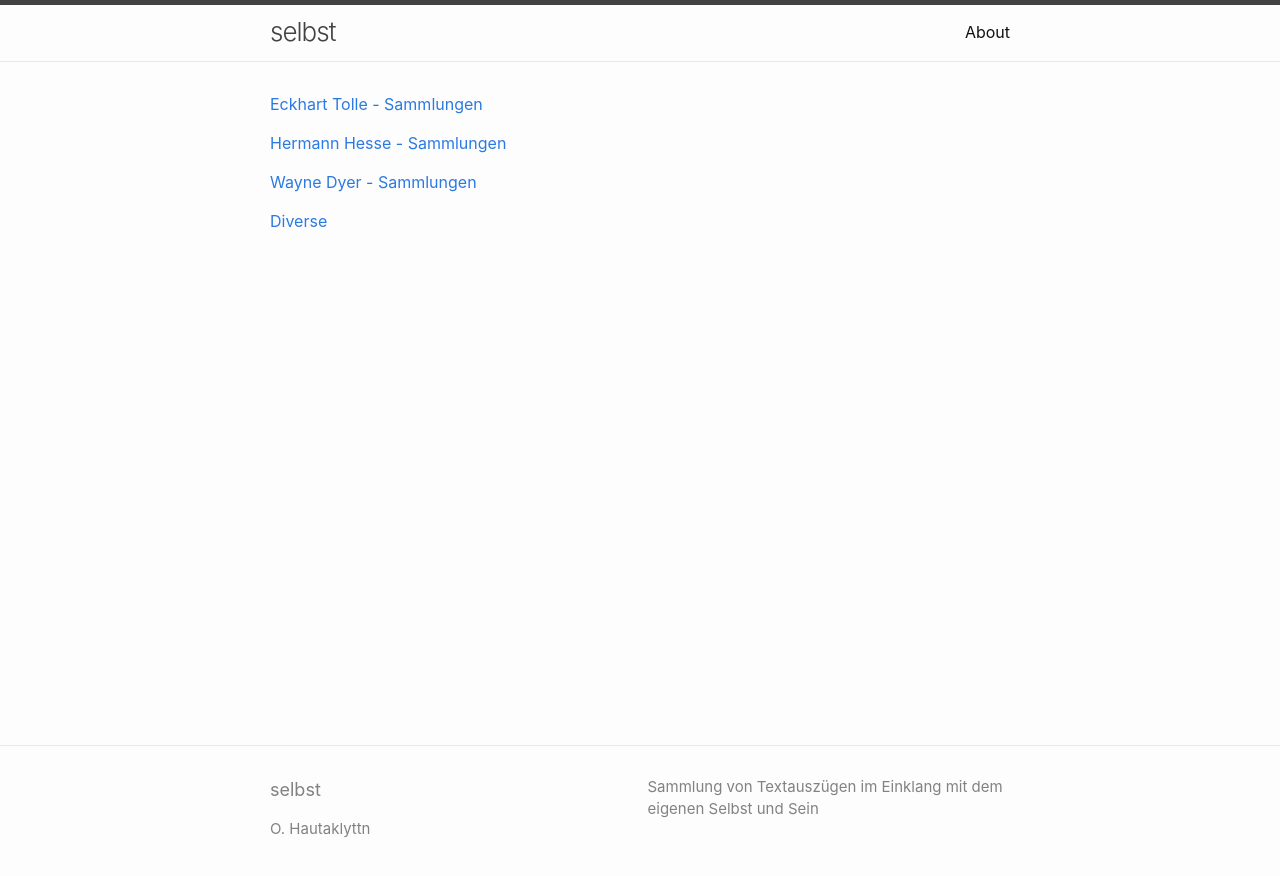
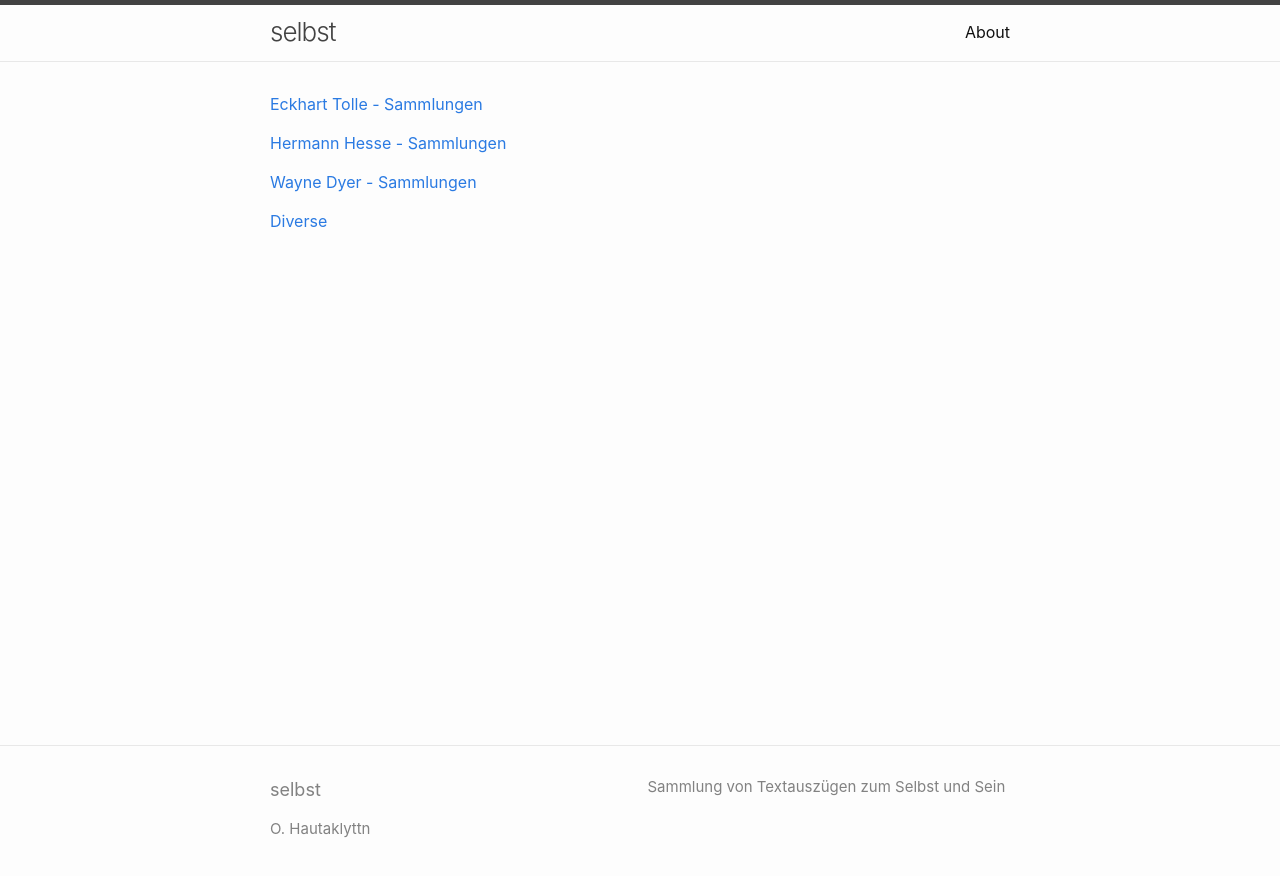
Before and after one commit to Hautaklyttn/-selbst-, a Jekyll site: the page built from docs/index.md, in a window 1280 px wide. Shown: the top 876 px of the page. Built offline with Jekyll 4.4.1, drawn with Linux system fonts in a browser that asks for light colours.

Commit message:
Update _config.yml

```diff
--- a/docs/_config.yml
+++ b/docs/_config.yml
@@ -1,7 +1,7 @@
 title: selbst
 author: O. Hautaklyttn
 description: > # this means to ignore newlines until "show_exerpts:"
-  Sammlung von Textauszügen im Einklang mit dem eigenen Selbst und Sein
+  Sammlung von Textauszügen zum Selbst und Sein
 
 show_excerpts: false # set to true to show excerpts on the homepage
 
```
